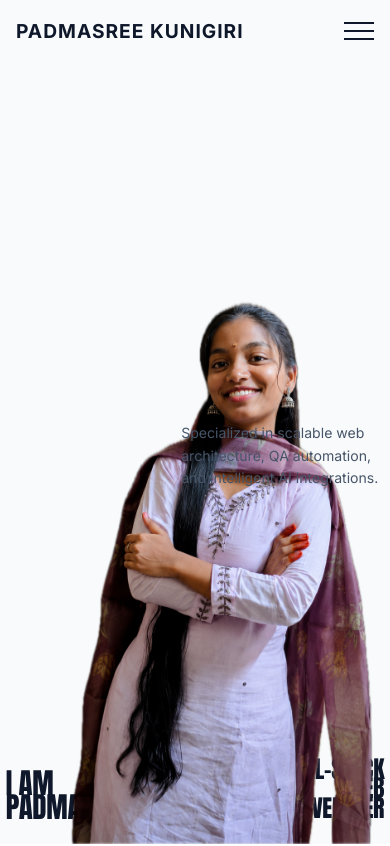
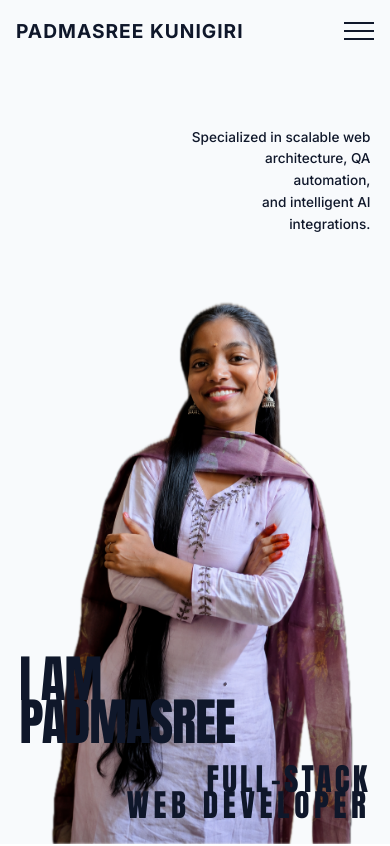
Before and after one commit to PadmasreeKunigiri16/padmasree-portfolio, a Next.js app: page / in a window 390 px wide. Shown: the top 846 px of the page. Built offline with nearby package versions, Linux system fonts and the light colour scheme.

Commit message:
style: fix hero section mobile view wrapping and overlap issues

```diff
--- a/src/components/Hero.jsx
+++ b/src/components/Hero.jsx
@@ -13,111 +13,132 @@ export default function Hero() {
             margin: 0,
         }}>
 
-
-            {/*
-                Portrait — z:20 (in front of all text)
-                Math: at 95vh height, image = 41.8vw wide
-                translateX(-15%) shifts face from 51.8% → 44.5% of viewport
-                This places face in the comma-gap of "Hey, there"
-                Subject spans 28.3vw to 60.7vw leaving:
-                  Left clear zone: 28.3vw  (PADMASREE at 6vw = 29.7vw — only last "E" hides)
-                  Right clear zone: 39.3vw (FULL-STACK at 4vw = 22vw — fully visible)
-            */}
-            <div style={{
-                position: 'absolute',
-                bottom: 0,
-                left: 0,
-                right: 0,
-                zIndex: 20,
-                pointerEvents: 'none',
-                display: 'flex',
-                justifyContent: 'center',
-                alignItems: 'flex-end',
-                height: '100%',
-            }}>
+            <div className="hero-image-container">
                 <img
                     src="/Padu Background Removed.png"
                     alt="Padmasree Portrait"
-                    style={{
-                        height: '110%',
-                        width: 'auto',
-                        objectFit: 'contain',
-                        objectPosition: 'bottom',
-                        display: 'block',
-                        flexShrink: 0,
-                        /* +5% right: subject left moves from 31.5vw → 33.6vw, clear zone = 32.1vw */
-                        /* face moves from 44.5% → 46.6% viewport (stays in comma-gap of Hey,there) */
-                        transform: 'translateX(5%)',
-                    }}
+                    className="hero-image"
                 />
             </div>
 
-            {/* Right bio text — z:30 (always on top) */}
-            <div style={{
-                position: 'absolute',
-                top: '50%',
-                right: '3%',
-                zIndex: 30,
-                maxWidth: '200px',
-            }}>
-                <p style={{
-                    fontSize: '0.88rem',
-                    color: 'var(--text-secondary)',
-                    lineHeight: '1.6',
-                    fontWeight: '400',
-                    margin: 0,
-                }}>
+            <div className="hero-bio">
+                <p>
                     Specialized in scalable web<br />architecture, QA automation,<br />and intelligent AI integrations.
                 </p>
             </div>
 
-            {/* Bottom-left: "I AM / PADMASREE" — z:10 (behind portrait) */}
-            <div style={{
-                position: 'absolute',
-                bottom: '3%',
-                left: '1.5%',
-                zIndex: 10,
-            }}>
-                <div style={{
-                    fontFamily: '"Impact", "Arial Black", sans-serif',
-                    fontWeight: '900',
-                    color: 'var(--text-primary)',
-                    textTransform: 'uppercase',
-                    lineHeight: '0.82',
-                    letterSpacing: '-0.02em',
-                }}>
-                    {/*
-                        Impact font ~0.5 char ratio: PADMASREE at 7vw = 9*0.5*7 = 31.5vw
-                        Left clear zone with -8% shift = ~31vw → barely fits, SREE fully visible
-                    */}
-                    {/* PADMASREE at 4.5vw = 9*0.714*4.5 = 28.9vw < 32.1vw clear zone ✓ */}
-                    <div style={{ fontSize: 'clamp(1.8rem, 4.5vw, 5rem)' }}>I AM</div>
-                    <div style={{ fontSize: 'clamp(1.8rem, 4.5vw, 5rem)' }}>PADMASREE</div>
-                </div>
+            <div className="hero-bottom-left">
+                <div>I AM</div>
+                <div>PADMASREE</div>
             </div>
 
-            {/* Bottom-right: role — z:10 (behind portrait) */}
-            <div style={{
-                position: 'absolute',
-                bottom: '3%',
-                right: '1.5%',
-                zIndex: 10,
-                textAlign: 'right',
-            }}>
-                <div style={{
-                    fontFamily: '"Impact", "Arial Black", sans-serif',
-                    fontWeight: '900',
-                    color: 'var(--text-primary)',
-                    textTransform: 'uppercase',
-                    lineHeight: '0.82',
-                    letterSpacing: '-0.02em',
-                }}>
-                    <div style={{ fontSize: 'clamp(1.5rem, 4vw, 4.5rem)', textAlign: 'right' }}>FULL-STACK</div>
-                    <div style={{ fontSize: 'clamp(1.5rem, 4vw, 4.5rem)', textAlign: 'right' }}>WEB</div>
-                    <div style={{ fontSize: 'clamp(1.5rem, 4vw, 4.5rem)', textAlign: 'right' }}>DEVELOPER</div>
-                </div>
+            <div className="hero-bottom-right">
+                <div style={{ letterSpacing: '0.1em' }}>FULL-STACK</div>
+                <div style={{ letterSpacing: '0.15em' }}>WEB DEVELOPER</div>
             </div>
 
+            <style jsx>{`
+                /* Base Desktop Styles */
+                .hero-image-container {
+                    position: absolute;
+                    bottom: 0;
+                    left: 0;
+                    right: 0;
+                    z-index: 20;
+                    pointer-events: none;
+                    display: flex;
+                    justify-content: center;
+                    align-items: flex-end;
+                    height: 100%;
+                }
+                .hero-image {
+                    height: 110%;
+                    width: auto;
+                    object-fit: contain;
+                    object-position: bottom;
+                    display: block;
+                    flex-shrink: 0;
+                    transform: translateX(5%);
+                }
+
+                .hero-bio {
+                    position: absolute;
+                    top: 50%;
+                    right: 3%;
+                    z-index: 30;
+                    max-width: 200px;
+                }
+                .hero-bio p {
+                    font-size: 0.88rem;
+                    color: var(--text-secondary);
+                    line-height: 1.6;
+                    font-weight: 400;
+                    margin: 0;
+                }
+
+                .hero-bottom-left {
+                    position: absolute;
+                    bottom: 3%;
+                    left: 1.5%;
+                    z-index: 10;
+                    font-family: "Impact", "Arial Black", sans-serif;
+                    font-weight: 900;
+                    color: var(--text-primary);
+                    text-transform: uppercase;
+                    line-height: 0.82;
+                    letter-spacing: -0.02em;
+                    font-size: clamp(2rem, 4.5vw, 5rem);
+                }
+
+                .hero-bottom-right {
+                    position: absolute;
+                    bottom: 3%;
+                    right: 1.5%;
+                    z-index: 10;
+                    text-align: right;
+                    font-family: "Impact", "Arial Black", sans-serif;
+                    font-weight: 900;
+                    color: var(--text-secondary);
+                    text-transform: uppercase;
+                    line-height: 0.82;
+                    font-size: clamp(2rem, 3.5vw, 4rem);
+                }
+
+                /* Mobile Optimizations */
+                @media (max-width: 768px) {
+                    .hero-image {
+                        height: 90%;
+                        transform: translateX(0);
+                    }
+                    /* Put text ON TOP of image on mobile */
+                    .hero-bottom-left, .hero-bottom-right {
+                        z-index: 30;
+                        font-size: 13vw; /* Exact viewport sizing prevents wrapping */
+                        line-height: 0.85;
+                        color: var(--text-primary);
+                    }
+                    .hero-bottom-left {
+                        bottom: 12%;
+                        left: 5%;
+                    }
+                    .hero-bottom-right {
+                        bottom: 3%;
+                        right: 5%;
+                        font-size: 8vw;
+                    }
+                    .hero-bio {
+                        top: 15%;
+                        right: 5%;
+                        max-width: 180px;
+                        text-align: right;
+                    }
+                    .hero-bio p {
+                        font-size: 0.85rem;
+                        color: var(--text-primary);
+                        font-weight: 500;
+                    }
+                }
+            `}</style>
         </section>
     );
 }
```
